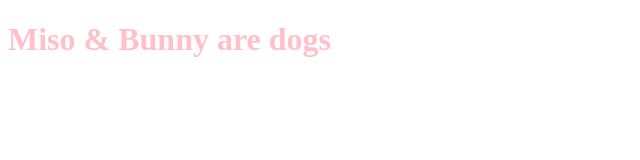
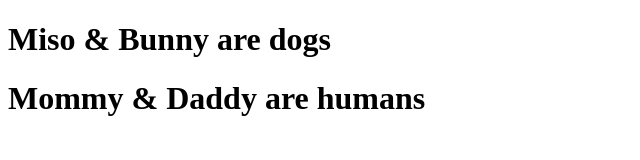
Before and after one commit to DoanAllie/deployment-lab, a website: page public/index.html in a window 1280 px wide. Shown: the whole page, without its empty margins (0-640 px from the left). Drawn offline with Linux system fonts and the light colour scheme.

Commit message:
8th commit

```diff
--- a/public/index.html
+++ b/public/index.html
@@ -5,9 +5,10 @@
     <meta http-equiv="X-UA-Compatible" content="IE=edge">
     <meta name="viewport" content="width=device-width, initial-scale=1.0">
     <title>Document</title>
-    <link rel="stylesheet" href="./style.css">
+    <link rel="stylesheet" href="/styles">
 </head>
 <body>
     <h1>Miso & Bunny are dogs</h1>
+    <h1>Mommy & Daddy are humans</h1>
 </body>
 </html>
--- a/server/server.js
+++ b/server/server.js
@@ -12,7 +12,7 @@ app.get('/', (req, res) => {
 })
 
 app.get('/styles', (req, res) => {
-    res.sendFile(path.join(__dirname, "../public/style.css"))
+    res.sendFile(path.join(__dirname, "../public/index.css"))
 })
 
 const port = process.env.PORT || 4000
```
Also changed, not shown: public/index.css (renamed from public/style.css).
